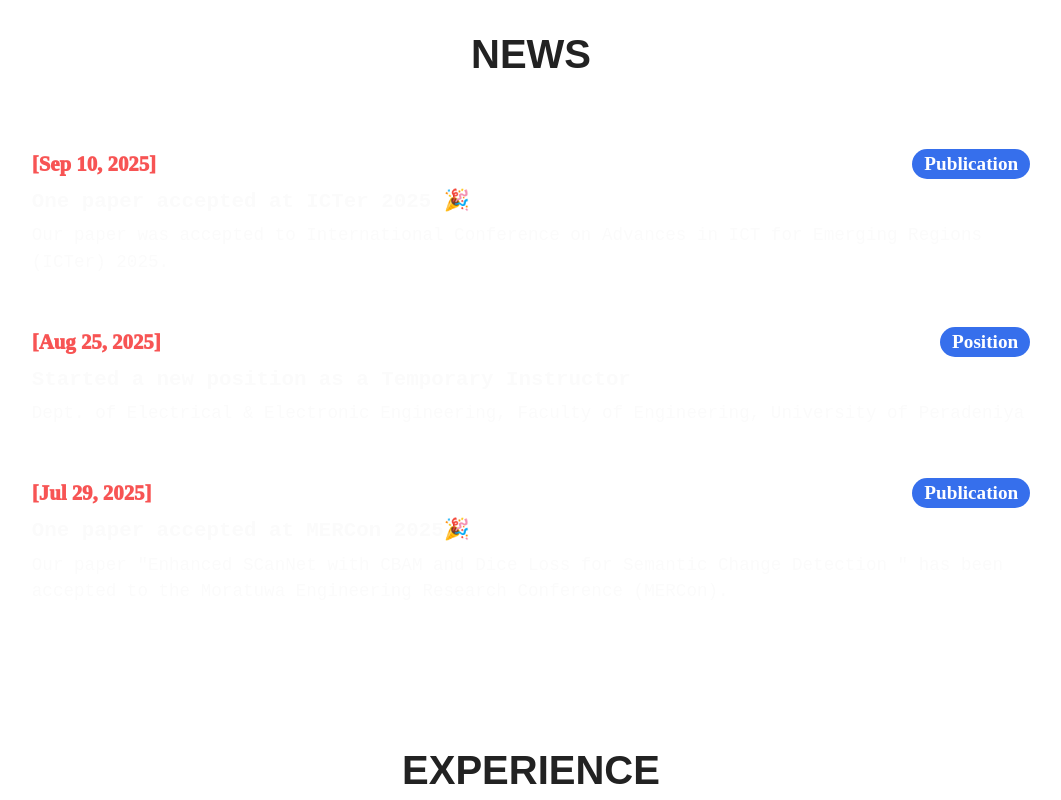
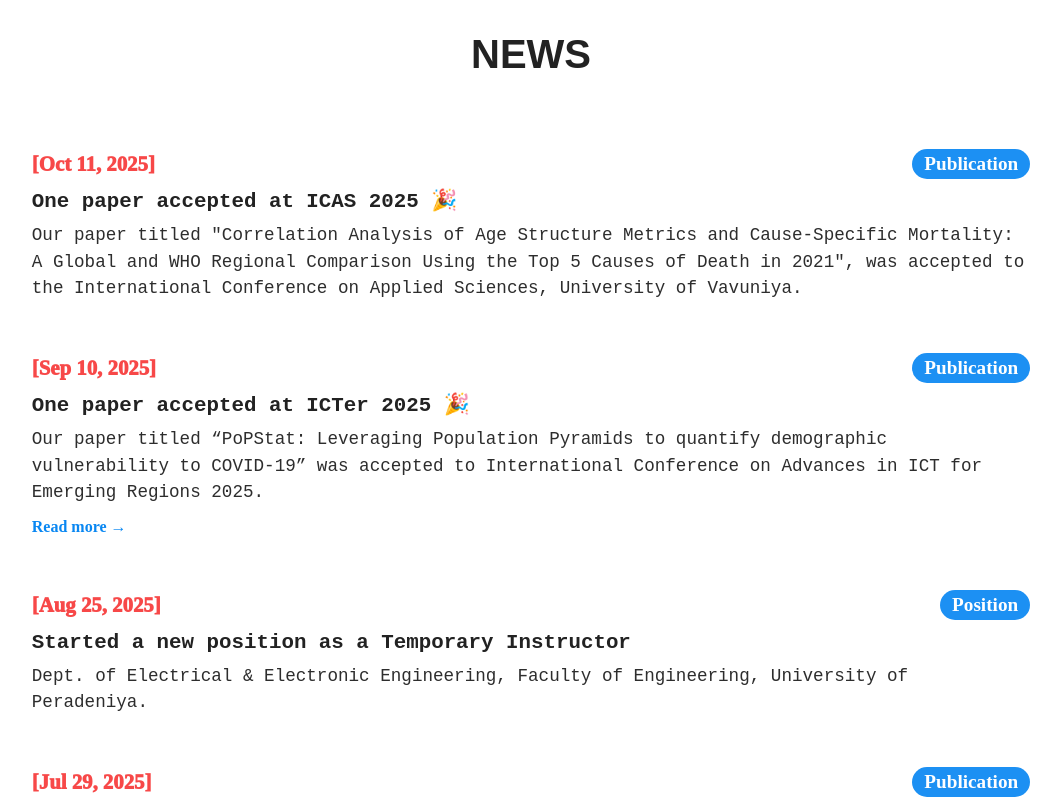
Before and after one commit to Buddhi19/portfolio, a React (Vite) app: page / in a window 1280 px wide. Shown: the part 900-1700 px from the top of the page, without its empty margins (109-1170 px from the left). Built offline with nearby package versions, Linux system fonts and the light colour scheme.

Commit message:
feat: update Hero and News sections with new links, content, and styling improvements

```diff
--- a/src/sections/Hero/Hero.jsx
+++ b/src/sections/Hero/Hero.jsx
@@ -50,8 +50,14 @@ function Hero() {
           <a href="https://github.com/Buddhi19" target="_blank">
             <img src={githubIcon} alt="Github icon" />
           </a>
-          <a href="https://linkedin.com/" target="_blank">
+          <a href="https://www.linkedin.com/in/buddhi-wijenayake-696707321/" target="_blank">
             <img src={linkedinIcon} alt="Linkedin icon" />
+          </a>
+          <a href="https://scholar.google.com/citations?user=HDFMos8AAAAJ&hl=en" target="_blank">
+            <img src="https://upload.wikimedia.org/wikipedia/commons/c/c7/Google_Scholar_logo.svg" alt="Google Scholar icon" style={{width: '24px', height: '24px'}} />
+          </a>
+          <a href="https://www.youtube.com/channel/UC0hLpWIMpegCzoTwPbYtQ6g" target="_blank">
+            <img src="https://upload.wikimedia.org/wikipedia/commons/4/42/YouTube_icon_%282013-2017%29.png" alt="YouTube icon" style={{width: '28px', height: '24px'}} />
           </a>
         </span>
         <p className={styles.description}>
--- a/src/sections/News/News.jsx
+++ b/src/sections/News/News.jsx
@@ -1,5 +1,4 @@
 import styles from './NewsStyles.module.css';
-import checkMarkIcon from '../../assets/checkmark-dark.svg';
 
 function formatDate(iso) {
   const d = new Date(iso);
@@ -12,28 +11,40 @@ function formatDate(iso) {
 
 const NEWS = [
   {
-    id: '2025-09-icter',
-    date: '2025-09-10',
-    title: 'One paper accepted at ICTer 2025 🎉',
-    summary: 'Our paper was accepted to International Conference on Advances in ICT for Emerging Regions (ICTer) 2025.',
+    id: '2025-10-icas',
+    date: '2025-10-11',
+    title: 'One paper accepted at ICAS 2025 🎉',
+    summary:
+      'Our paper titled "Correlation Analysis of Age Structure Metrics and Cause-Specific Mortality: A Global and WHO Regional Comparison Using the Top 5 Causes of Death in 2021", was accepted to the International Conference on Applied Sciences, University of Vavuniya.',
     tag: 'Publication',
     href: '',
   },
   {
-    id: '2025-09-instructor',
+    id: '2025-09-icter',
+    date: '2025-09-10',
+    title: 'One paper accepted at ICTer 2025 🎉',
+    summary:
+      'Our paper titled “PoPStat: Leveraging Population Pyramids to quantify demographic vulnerability to COVID‑19” was accepted to International Conference on Advances in ICT for Emerging Regions 2025.',
+    tag: 'Publication',
+    href: 'https://www.arxiv.org/abs/2509.14213',
+  },
+  {
+    id: '2025-08-instructor',
     date: '2025-08-25',
     title: 'Started a new position as a Temporary Instructor',
-    summary: 'Dept. of Electrical & Electronic Engineering, Faculty of Engineering, University of Peradeniya',
+    summary:
+      'Dept. of Electrical & Electronic Engineering, Faculty of Engineering, University of Peradeniya.',
     tag: 'Position',
     href: '',
   },
   {
-    id: '2025-09-mercon',
+    id: '2025-07-mercon',
     date: '2025-07-29',
-    title: 'One paper accepted at MERCon 2025🎉',
-    summary: 'Our paper "Enhanced SCanNet with CBAM and Dice Loss for Semantic Change Detection " has been accepted to the Moratuwa Engineering Research Conference (MERCon).',
+    title: 'One paper accepted at MERCon 2025 🎉',
+    summary:
+      'Our paper titled “Enhanced SCanNet with CBAM and Dice Loss for Semantic Change Detection” accepted to Moratuwa Engineering Research Conference 2025 (International Conference).',
     tag: 'Publication',
-    href: '',
+    href: 'https://arxiv.org/abs/2505.04199',
   },
 ];
 
@@ -43,7 +54,6 @@ function NewsItem({ item }) {
       <article className={styles.card} aria-labelledby={`${item.id}-title`}>
         <header className={styles.header}>
           <span className={styles.left}>
-            {/* <img src={checkMarkIcon} alt="" /> */}
             <time className={styles.date} dateTime={item.date}>
               [{formatDate(item.date)}]
             </time>
--- a/src/sections/News/NewsStyles.module.css
+++ b/src/sections/News/NewsStyles.module.css
@@ -24,19 +24,12 @@
 
 .item { margin: 0; }
 
-/* Theme tokens (safe fallbacks) */
+/* Theme tokens mapped to global app vars */
 :root {
-  --news-fg: #fbfbfb;
-  --news-accent: #2563eb;
-  --news-muted: 0.7;
-}
-
-@media (prefers-color-scheme: dark) {
-  :root {
-    --news-fg: #000000;
-    --news-accent: #60a5fa;
-    --news-muted: 0.85;
-  }
+  /* Uses global variables defined in App.css, which react to data-theme */
+  --news-fg: var(--text-color);
+  --news-accent: var(--btn-color);
+  --news-muted: 0.75;
 }
 
 /* Article container without box */
@@ -65,15 +58,12 @@
   gap: 10px;
 }
 
-/* Adjust icon for dark mode */
-@media (prefers-color-scheme: dark) {
-  .header img { filter: invert(1) brightness(1.4); }
-}
+/* Adjust icon for dark mode (match app's ThemeContext which sets body[data-theme]) */
+body[data-theme='dark'] .header img { filter: invert(1) brightness(1.4); }
 
 .date {
   font-size: 1.3rem;
   opacity: var(--news-muted);
-  color: var(--news-fg);
   font-weight: 1000;
   color: rgb(245, 12, 12);
 }
@@ -85,7 +75,7 @@
   padding: 0.25rem 0.75rem;
   border-radius: 999px;
   background: var(--news-accent);
-  color: white;
+  color: var(--btn-text-color);
   opacity: 0.92;
 }
 
@@ -129,3 +119,11 @@
   .title { font-size: 1.3rem; }
   .desc { font-size: 1.1rem; }
 }
+
+/* Explicit dark mode text overrides to ensure visibility */
+body[data-theme='dark'] .card,
+body[data-theme='dark'] .title,
+body[data-theme='dark'] .desc,
+body[data-theme='dark'] .link {
+  color: #fff;
+}
```
